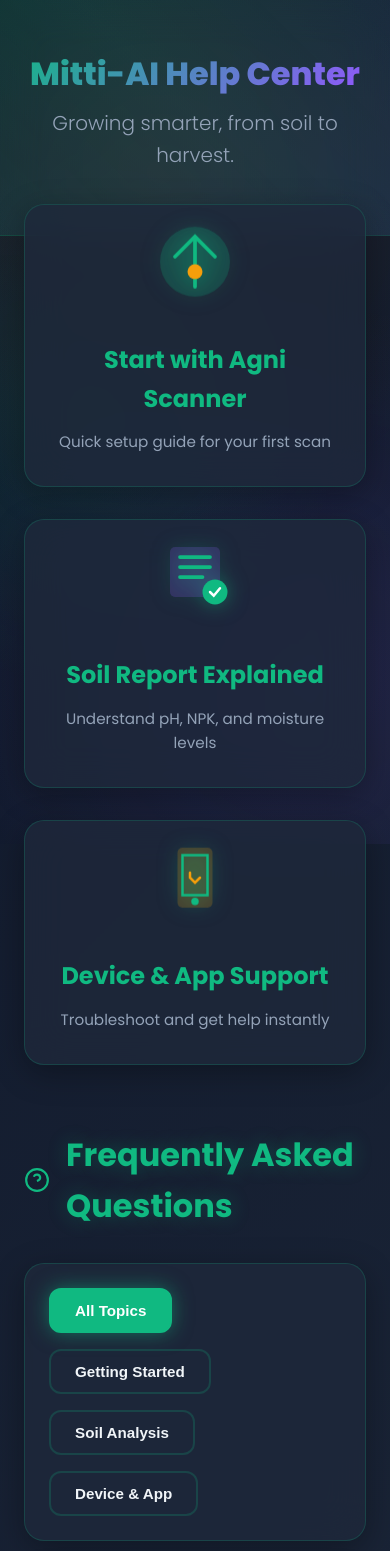
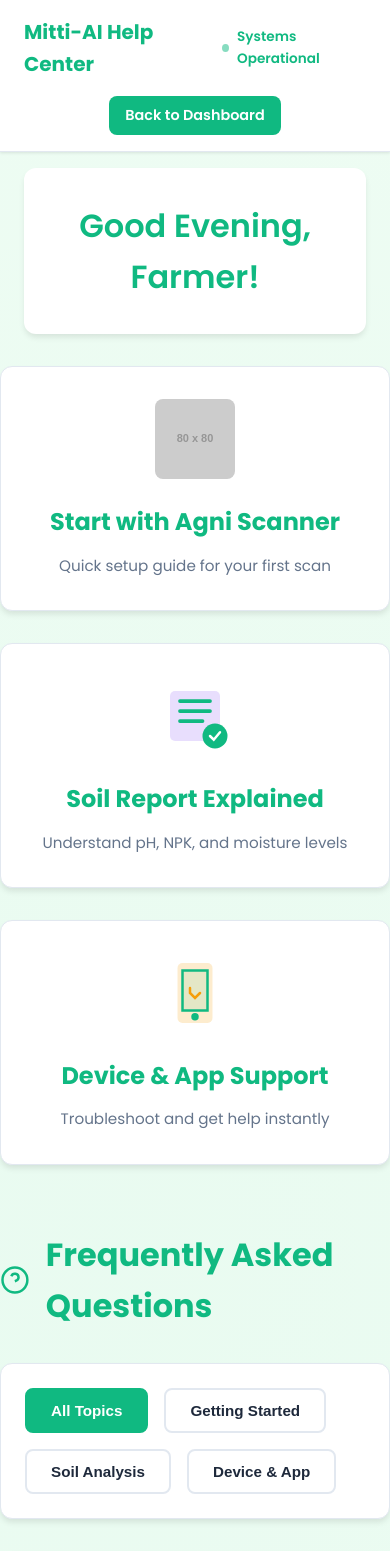
Before and after one commit to NilambarSonu/Help-Center--MittiAi, a plain HTML site: page index.html in a window 390 px wide. Shown: the top 1551 px of the page. Drawn offline with Linux system fonts and the light colour scheme; placeholder pictures from the web are drawn by us.

Commit message:
use same color template as main saathi ai

```diff
--- a/index.html
+++ b/index.html
@@ -18,54 +18,22 @@
         :root {
             --color-primary: #10b981;
             --color-primary-dark: #059669;
-            --color-secondary: #8b5cf6;
-            --color-accent: #f59e0b;
-            --color-bg: #0f172a;
-            --color-surface: rgba(30, 41, 59, 0.8);
-            --color-text: #f1f5f9;
-            --color-text-light: #94a3b8;
-            --color-border: rgba(16, 185, 129, 0.2);
-            --glow: 0 0 20px rgba(16, 185, 129, 0.3);
+            --color-bg: #f0fdf4;
+            --color-surface: #ffffff;
+            --color-text: #1e293b;
+            --color-text-light: #64748b;
+            --color-border: #e2e8f0;
         }
 
         body {
             font-family: 'Poppins', sans-serif;
-            background: linear-gradient(135deg, #0f172a 0%, #1e293b 50%, #0f172a 100%);
+            background: var(--color-bg);
+            background-image:
+                radial-gradient(circle at 25% 25%, rgba(16, 185, 129, 0.03) 0%, transparent 50%),
+                radial-gradient(circle at 75% 75%, rgba(16, 185, 129, 0.02) 0%, transparent 50%);
             color: var(--color-text);
             line-height: 1.6;
             min-height: 100vh;
-            position: relative;
-            overflow-x: hidden;
-        }
-
-        body::before {
-            content: '';
-            position: fixed;
-            top: 0;
-            left: 0;
-            width: 100%;
-            height: 100%;
-            background:
-                radial-gradient(circle at 20% 50%, rgba(16, 185, 129, 0.15) 0%, transparent 50%),
-                radial-gradient(circle at 80% 80%, rgba(139, 92, 246, 0.15) 0%, transparent 50%),
-                radial-gradient(circle at 40% 20%, rgba(245, 158, 11, 0.1) 0%, transparent 50%);
-            pointer-events: none;
-            animation: pulse 10s ease-in-out infinite;
-        }
-
-        @keyframes pulse {
-            0%, 100% { opacity: 1; }
-            50% { opacity: 0.8; }
-        }
-
-        @keyframes float {
-            0%, 100% { transform: translateY(0px); }
-            50% { transform: translateY(-20px); }
-        }
-
-        @keyframes glow {
-            0%, 100% { box-shadow: 0 0 20px rgba(16, 185, 129, 0.3); }
-            50% { box-shadow: 0 0 40px rgba(16, 185, 129, 0.6); }
         }
 
         @keyframes slideIn {
@@ -74,72 +42,88 @@
         }
 
         .header {
-            background: linear-gradient(135deg, rgba(16, 185, 129, 0.1) 0%, rgba(139, 92, 246, 0.1) 100%);
-            backdrop-filter: blur(20px);
+            background: var(--color-surface);
             border-bottom: 1px solid var(--color-border);
-            padding: 3rem 1.5rem;
-            text-align: center;
-            position: relative;
-            overflow: hidden;
-        }
-
-        .header::before {
-            content: '';
-            position: absolute;
-            top: -50%;
-            left: -50%;
-            width: 200%;
-            height: 200%;
-            background: linear-gradient(45deg, transparent, rgba(16, 185, 129, 0.1), transparent);
-            animation: rotate 10s linear infinite;
-        }
-
-        @keyframes rotate {
-            0% { transform: rotate(0deg); }
-            100% { transform: rotate(360deg); }
+            padding: 1rem 1.5rem;
+            position: sticky;
+            top: 0;
+            z-index: 100;
+            box-shadow: 0 1px 3px rgba(0, 0, 0, 0.1);
         }
 
         .header-content {
-            position: relative;
-            z-index: 1;
             max-width: 1200px;
             margin: 0 auto;
+            display: flex;
+            justify-content: space-between;
+            align-items: center;
+        }
+
+        .status-badge {
+            display: flex;
+            align-items: center;
+            gap: 0.5rem;
+            font-size: 0.85rem;
+            font-weight: 600;
+            color: var(--color-primary);
+        }
+
+        .status-dot {
+            width: 8px;
+            height: 8px;
+            background: var(--color-primary);
+            border-radius: 50%;
+            animation: pulse 2s infinite;
+        }
+
+        @keyframes pulse {
+            0%, 100% { opacity: 1; }
+            50% { opacity: 0.5; }
         }
 
         .logo {
-            font-size: 3rem;
-            font-weight: 800;
-            margin-bottom: 0.5rem;
-            background: linear-gradient(135deg, #10b981, #8b5cf6, #f59e0b);
-            background-size: 200% 200%;
-            -webkit-background-clip: text;
-            background-clip: text;
-            -webkit-text-fill-color: transparent;
-            animation: gradientShift 5s ease infinite;
+            font-size: 1.5rem;
+            font-weight: 700;
+            color: var(--color-primary);
         }
 
-        @keyframes gradientShift {
-            0%, 100% { background-position: 0% 50%; }
-            50% { background-position: 100% 50%; }
+        .back-btn {
+            background: var(--color-primary);
+            color: white;
+            border: none;
+            padding: 0.5rem 1rem;
+            border-radius: 8px;
+            font-size: 0.9rem;
+            font-weight: 600;
+            cursor: pointer;
+            text-decoration: none;
+            display: inline-block;
+            transition: background-color 0.3s ease;
         }
 
-        .tagline {
-            font-size: 1.25rem;
-            font-weight: 300;
-            color: var(--color-text-light);
-            margin-bottom: 1rem;
+        .back-btn:hover {
+            background: var(--color-primary-dark);
         }
 
-        .container {
-            max-width: 1200px;
-            margin: 0 auto;
-            padding: 0 1.5rem;
-            position: relative;
-            z-index: 1;
+        .greeting-section {
+            padding: 2rem 0;
+            text-align: center;
+            background: var(--color-surface);
+            margin-bottom: 2rem;
+            border-radius: 12px;
+            margin: 1rem 1.5rem 2rem 1.5rem;
+            box-shadow: 0 4px 6px -1px rgba(0, 0, 0, 0.1);
+        }
+
+        .greeting-text {
+            font-size: 2rem;
+            font-weight: 600;
+            color: var(--color-primary);
+            margin: 0;
         }
 
         .quick-actions {
-            margin-top: -2rem;
+            margin-top: 2rem;
             margin-bottom: 4rem;
             display: grid;
             grid-template-columns: repeat(auto-fit, minmax(300px, 1fr));
@@ -148,42 +132,23 @@
 
         .action-tile {
             background: var(--color-surface);
-            backdrop-filter: blur(20px);
             border: 1px solid var(--color-border);
-            border-radius: 20px;
+            border-radius: 12px;
             padding: 2rem;
             text-decoration: none;
             color: var(--color-text);
-            box-shadow: 0 8px 32px rgba(0, 0, 0, 0.3);
-            transition: all 0.4s cubic-bezier(0.4, 0, 0.2, 1);
+            box-shadow: 0 4px 6px -1px rgba(0, 0, 0, 0.1);
+            transition: all 0.3s ease;
             display: flex;
             flex-direction: column;
             align-items: center;
             text-align: center;
             cursor: pointer;
-            position: relative;
-            overflow: hidden;
-            animation: slideIn 0.6s ease-out;
-        }
-
-        .action-tile::before {
-            content: '';
-            position: absolute;
-            top: 0;
-            left: -100%;
-            width: 100%;
-            height: 100%;
-            background: linear-gradient(90deg, transparent, rgba(16, 185, 129, 0.2), transparent);
-            transition: left 0.6s;
-        }
-
-        .action-tile:hover::before {
-            left: 100%;
         }
 
         .action-tile:hover {
-            transform: translateY(-12px) scale(1.02);
-            box-shadow: 0 20px 60px rgba(16, 185, 129, 0.4);
+            transform: translateY(-4px);
+            box-shadow: 0 10px 25px -3px rgba(0, 0, 0, 0.1);
             border-color: var(--color-primary);
         }
 
@@ -191,16 +156,6 @@
             width: 80px;
             height: 80px;
             margin-bottom: 1.5rem;
-            filter: drop-shadow(0 0 10px rgba(16, 185, 129, 0.5));
-            animation: float 3s ease-in-out infinite;
-        }
-
-        .action-tile:nth-child(2) .action-icon {
-            animation-delay: 0.5s;
-        }
-
-        .action-tile:nth-child(3) .action-icon {
-            animation-delay: 1s;
         }
 
         .action-title {
@@ -228,7 +183,6 @@
             display: flex;
             align-items: center;
             gap: 1rem;
-            text-shadow: 0 0 20px rgba(16, 185, 129, 0.3);
         }
 
         .filter-tabs {
@@ -238,10 +192,9 @@
             margin-bottom: 2rem;
             padding: 1.5rem;
             background: var(--color-surface);
-            backdrop-filter: blur(20px);
-            border-radius: 20px;
+            border-radius: 12px;
             border: 1px solid var(--color-border);
-            box-shadow: 0 8px 32px rgba(0, 0, 0, 0.3);
+            box-shadow: 0 4px 6px -1px rgba(0, 0, 0, 0.1);
         }
 
         .filter-btn {
@@ -249,44 +202,22 @@
             border: 2px solid var(--color-border);
             color: var(--color-text);
             padding: 0.75rem 1.5rem;
-            border-radius: 12px;
+            border-radius: 8px;
             cursor: pointer;
             font-size: 0.95rem;
             font-weight: 600;
             transition: all 0.3s ease;
-            position: relative;
-            overflow: hidden;
-        }
-
-        .filter-btn::before {
-            content: '';
-            position: absolute;
-            top: 50%;
-            left: 50%;
-            width: 0;
-            height: 0;
-            border-radius: 50%;
-            background: var(--color-primary);
-            transform: translate(-50%, -50%);
-            transition: width 0.4s, height 0.4s;
-            z-index: -1;
-        }
-
-        .filter-btn:hover::before {
-            width: 300px;
-            height: 300px;
         }
 
         .filter-btn:hover {
             border-color: var(--color-primary);
-            color: white;
+            color: var(--color-primary);
         }
 
         .filter-btn.active {
             background: var(--color-primary);
             color: white;
             border-color: var(--color-primary);
-            box-shadow: 0 0 20px rgba(16, 185, 129, 0.5);
         }
 
         .faq-grid {
@@ -296,16 +227,15 @@
 
         .faq-card {
             background: var(--color-surface);
-            backdrop-filter: blur(20px);
             border: 1px solid var(--color-border);
-            border-radius: 16px;
-            box-shadow: 0 8px 32px rgba(0, 0, 0, 0.3);
+            border-radius: 12px;
+            box-shadow: 0 4px 6px -1px rgba(0, 0, 0, 0.1);
             overflow: hidden;
-            transition: all 0.4s ease;
+            transition: all 0.3s ease;
         }
 
         .faq-card:hover {
-            box-shadow: 0 12px 48px rgba(16, 185, 129, 0.3);
+            box-shadow: 0 10px 25px -3px rgba(0, 0, 0, 0.1);
             border-color: var(--color-primary);
         }
 
@@ -320,7 +250,7 @@
         }
 
         .faq-header:hover {
-            background: rgba(16, 185, 129, 0.1);
+            background: rgba(16, 185, 129, 0.05);
         }
 
         .faq-question {
@@ -334,20 +264,18 @@
             width: 40px;
             height: 40px;
             border-radius: 50%;
-            background: linear-gradient(135deg, var(--color-primary), var(--color-secondary));
+            background: var(--color-primary);
             color: white;
             display: flex;
             align-items: center;
             justify-content: center;
             font-size: 1.5rem;
-            transition: all 0.4s ease;
+            transition: all 0.3s ease;
             flex-shrink: 0;
-            box-shadow: 0 4px 12px rgba(16, 185, 129, 0.4);
         }
 
         .faq-card.expanded .faq-toggle {
             transform: rotate(135deg);
-            background: linear-gradient(135deg, var(--color-secondary), var(--color-accent));
         }
 
         .faq-content {
@@ -369,28 +297,26 @@
         .faq-category {
             display: inline-block;
             padding: 0.5rem 1rem;
-            background: linear-gradient(135deg, var(--color-accent), var(--color-secondary));
+            background: var(--color-primary);
             color: white;
             border-radius: 20px;
             font-size: 0.85rem;
             font-weight: 600;
             margin-bottom: 1rem;
-            box-shadow: 0 4px 12px rgba(245, 158, 11, 0.3);
         }
 
         .guide-card {
             background: var(--color-surface);
-            backdrop-filter: blur(20px);
             border: 1px solid var(--color-border);
-            border-radius: 20px;
+            border-radius: 12px;
             padding: 2.5rem;
-            box-shadow: 0 8px 32px rgba(0, 0, 0, 0.3);
+            box-shadow: 0 4px 6px -1px rgba(0, 0, 0, 0.1);
             margin-bottom: 2rem;
-            transition: all 0.4s ease;
+            transition: all 0.3s ease;
         }
 
         .guide-card:hover {
-            box-shadow: 0 12px 48px rgba(16, 185, 129, 0.3);
+            box-shadow: 0 10px 25px -3px rgba(0, 0, 0, 0.1);
             border-color: var(--color-primary);
         }
 
@@ -399,7 +325,6 @@
             font-weight: 700;
             color: var(--color-primary);
             margin-bottom: 2rem;
-            text-shadow: 0 0 10px rgba(16, 185, 129, 0.3);
         }
 
         .guide-steps {
@@ -427,7 +352,7 @@
             top: 0;
             width: 48px;
             height: 48px;
-            background: linear-gradient(135deg, var(--color-primary), var(--color-secondary));
+            background: var(--color-primary);
             color: white;
             border-radius: 50%;
             display: flex;
@@ -435,16 +360,14 @@
             justify-content: center;
             font-weight: 700;
             font-size: 1.25rem;
-            box-shadow: 0 4px 16px rgba(16, 185, 129, 0.4);
         }
 
         .contact-form {
             background: var(--color-surface);
-            backdrop-filter: blur(20px);
             border: 1px solid var(--color-border);
-            border-radius: 20px;
+            border-radius: 12px;
             padding: 2.5rem;
-            box-shadow: 0 8px 32px rgba(0, 0, 0, 0.3);
+            box-shadow: 0 4px 6px -1px rgba(0, 0, 0, 0.1);
             animation: slideIn 0.6s ease-out;
         }
 
@@ -464,10 +387,10 @@
             width: 100%;
             padding: 1rem 1.25rem;
             border: 2px solid var(--color-border);
-            border-radius: 12px;
+            border-radius: 8px;
             font-size: 1rem;
             font-family: 'Poppins', sans-serif;
-            background: rgba(15, 23, 42, 0.5);
+            background: var(--color-surface);
             color: var(--color-text);
             transition: all 0.3s ease;
         }
@@ -475,8 +398,7 @@
         .form-input:focus, .form-select:focus, .form-textarea:focus {
             outline: none;
             border-color: var(--color-primary);
-            box-shadow: 0 0 20px rgba(16, 185, 129, 0.3);
-            background: rgba(15, 23, 42, 0.7);
+            box-shadow: 0 0 0 3px rgba(16, 185, 129, 0.1);
         }
 
         .form-textarea {
@@ -485,42 +407,21 @@
         }
 
         .form-submit {
-            background: linear-gradient(135deg, var(--color-primary), var(--color-secondary));
+            background: var(--color-primary);
             color: white;
             border: none;
             padding: 1.25rem 2.5rem;
-            border-radius: 12px;
+            border-radius: 8px;
             font-size: 1.125rem;
             font-weight: 700;
             cursor: pointer;
             width: 100%;
-            box-shadow: 0 8px 24px rgba(16, 185, 129, 0.4);
             transition: all 0.3s ease;
-            position: relative;
-            overflow: hidden;
-        }
-
-        .form-submit::before {
-            content: '';
-            position: absolute;
-            top: 50%;
-            left: 50%;
-            width: 0;
-            height: 0;
-            border-radius: 50%;
-            background: rgba(255, 255, 255, 0.3);
-            transform: translate(-50%, -50%);
-            transition: width 0.6s, height 0.6s;
-        }
-
-        .form-submit:hover::before {
-            width: 400px;
-            height: 400px;
         }
 
         .form-submit:hover {
-            transform: translateY(-4px);
-            box-shadow: 0 12px 36px rgba(16, 185, 129, 0.6);
+            background: var(--color-primary-dark);
+            transform: translateY(-2px);
         }
 
         .form-submit:disabled {
@@ -531,23 +432,23 @@
         .form-message {
             margin-top: 1.5rem;
             padding: 1.25rem;
-            border-radius: 12px;
+            border-radius: 8px;
             font-weight: 600;
             display: none;
             animation: slideIn 0.5s ease-out;
         }
 
         .form-message.success {
-            background: rgba(16, 185, 129, 0.2);
+            background: rgba(16, 185, 129, 0.1);
             color: var(--color-primary);
-            border: 2px solid var(--color-primary);
+            border: 1px solid var(--color-primary);
             display: block;
         }
 
         .form-message.error {
-            background: rgba(239, 68, 68, 0.2);
-            color: #ef4444;
-            border: 2px solid #ef4444;
+            background: rgba(239, 68, 68, 0.1);
+            color: #dc2626;
+            border: 1px solid #dc2626;
             display: block;
         }
 
@@ -558,7 +459,6 @@
             margin-top: 4rem;
             border-top: 1px solid var(--color-border);
             background: var(--color-surface);
-            backdrop-filter: blur(20px);
         }
 
         .hidden {
@@ -574,13 +474,17 @@
 
         @media (max-width: 768px) {
             .logo {
-                font-size: 2rem;
+                font-size: 1.25rem;
             }
             .section-title {
                 font-size: 2rem;
             }
             .quick-actions {
                 grid-template-columns: 1fr;
+            }
+            .header-content {
+                flex-direction: column;
+                gap: 1rem;
             }
         }
 
@@ -605,19 +509,27 @@
 <body>
     <header class="header">
         <div class="header-content">
-            <h1 class="logo">Mitti-AI Help Center</h1>
-            <p class="tagline">Growing smarter, from soil to harvest.</p>
+            <div style="display: flex; align-items: center; gap: 1rem;">
+                <h1 class="logo">Mitti-AI Help Center</h1>
+                <div class="status-badge">
+                    <div class="status-dot"></div>
+                    Systems Operational
+                </div>
+            </div>
+            <a href="#" class="back-btn">Back to Dashboard</a>
         </div>
     </header>
+
+    <div class="greeting-section">
+        <div class="container">
+            <h2 id="greeting" class="greeting-text">Welcome to Mitti-AI Support</h2>
+        </div>
+    </div>
 
     <div class="container">
         <section class="quick-actions">
             <a href="#guide-agni" class="action-tile">
-                <svg class="action-icon" viewBox="0 0 64 64" fill="none">
-                    <circle cx="32" cy="32" r="28" fill="#10b981" opacity="0.2"/>
-                    <path d="M32 12 L32 52 M16 28 L32 12 L48 28" stroke="#10b981" stroke-width="3" stroke-linecap="round"/>
-                    <circle cx="32" cy="40" r="6" fill="#f59e0b"/>
-                </svg>
+                <img src="https://via.placeholder.com/80x80/10b981/ffffff?text=Agni" alt="Agni Scanner Device" class="action-icon" style="border-radius: 8px; object-fit: cover;">
                 <h2 class="action-title">Start with Agni Scanner</h2>
                 <p class="action-desc">Quick setup guide for your first scan</p>
             </a>
@@ -871,6 +783,27 @@
 
         renderFAQs();
 
+        // Dynamic greeting based on time of day
+        function updateGreeting() {
+            const greetingElement = document.getElementById('greeting');
+            const now = new Date();
+            const hour = now.getHours();
+
+            let greeting;
+            if (hour >= 5 && hour < 12) {
+                greeting = 'Good Morning, Farmer!';
+            } else if (hour >= 12 && hour < 17) {
+                greeting = 'Good Afternoon, Farmer!';
+            } else {
+                greeting = 'Good Evening, Farmer!';
+            }
+
+            greetingElement.textContent = greeting;
+        }
+
+        // Update greeting on page load
+        updateGreeting();
+
         document.querySelectorAll('a[href^="#"]').forEach(anchor => {
             anchor.addEventListener('click', function (e) {
                 e.preventDefault();
```
